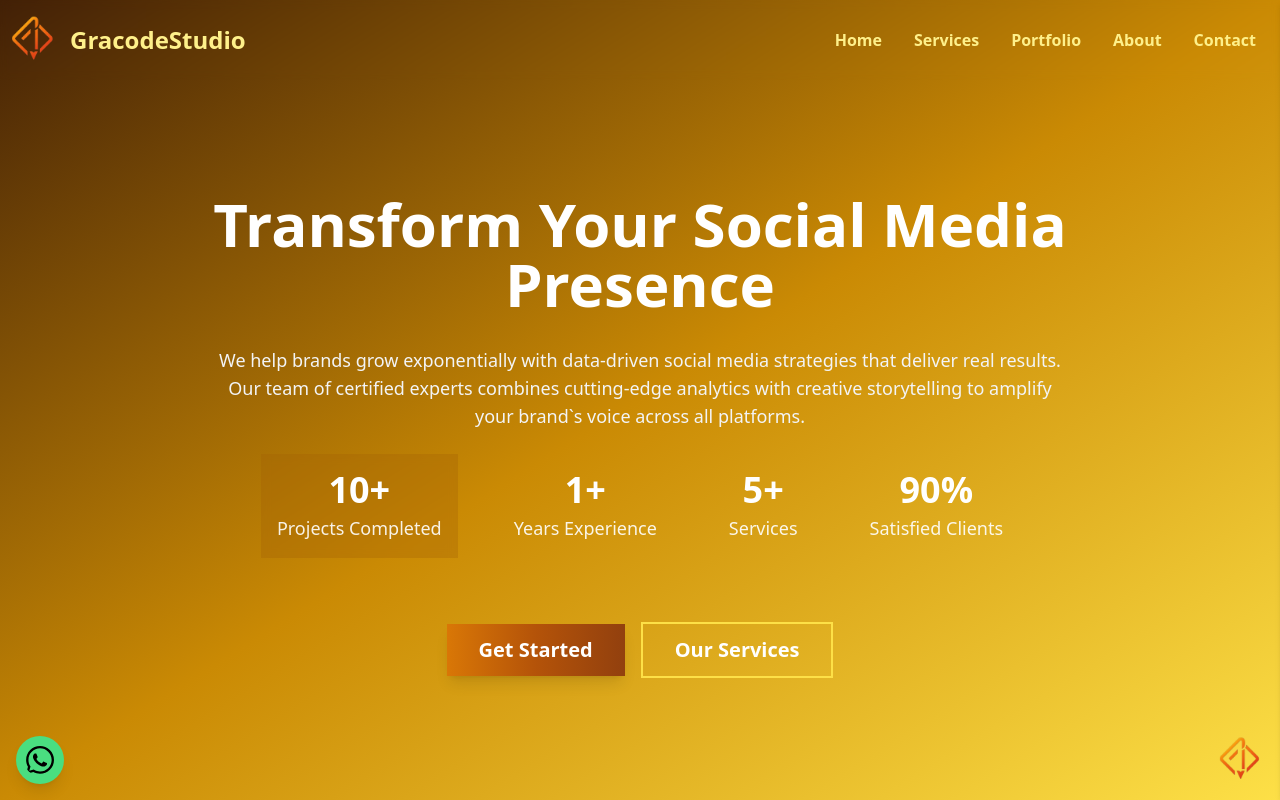
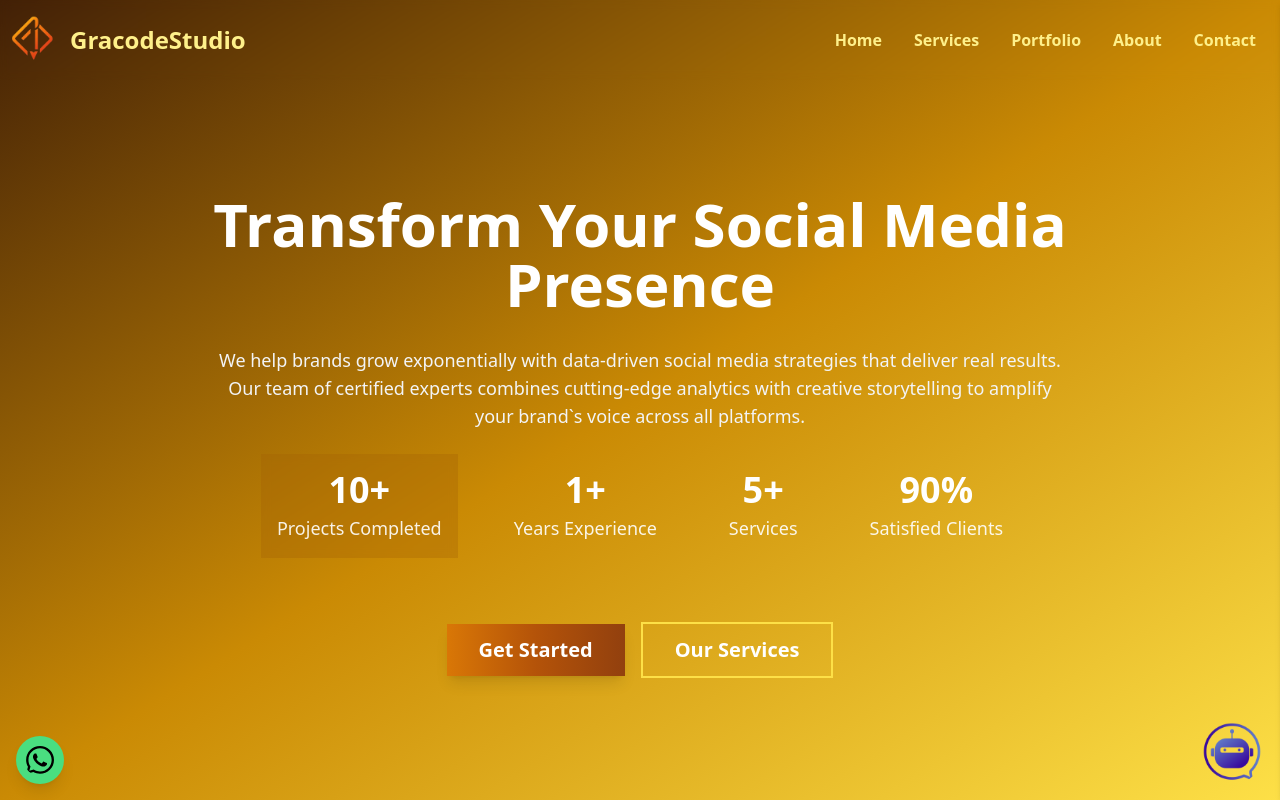
Before and after one commit to Mahad-Usman-15/Gracodestudio, a Next.js app: page / in a window 1280 px wide. Shown: the top 800 px of the page. Built offline with nearby package versions, Linux system fonts and the light colour scheme.

Commit message:
Add files via upload

```diff
--- a/src/app/components/chatbase.tsx
+++ b/src/app/components/chatbase.tsx
@@ -1,6 +1,6 @@
 "use client"
 import Image from "next/image"
-import logo from "../image/logo.png"
+import logo from "../image/chatbot.png"
 import { useEffect, useState } from "react"
 export default function Chatbot(){
     const [isopen,setisopen]=useState(false)
@@ -19,7 +19,7 @@ export default function Chatbot(){
         <div className="">
 
             <button onClick={()=>setisopen(!isopen)} className="group  fixed bottom-4 right-4 z-50 bg-transparent flex flex-row-reverse items-center gap-2">
-            <Image src={logo} alt="logo" className="rounded-[40px] w-12 h-12  "/>
+            <Image src={logo} alt="logo" className="rounded-[40px] w-16 h-16  "/>
             {
                 isshowmsg &&(
                     <p className="items-center justify-center absolute   transition-all ease-in duration-700 text-lg  text-white font-semibold rounded-s-2xl px-3 py-3 w-52 mr-14 mb-2  bg-black">
```
Also changed, not shown: src/app/image/chatbot.png (added).
